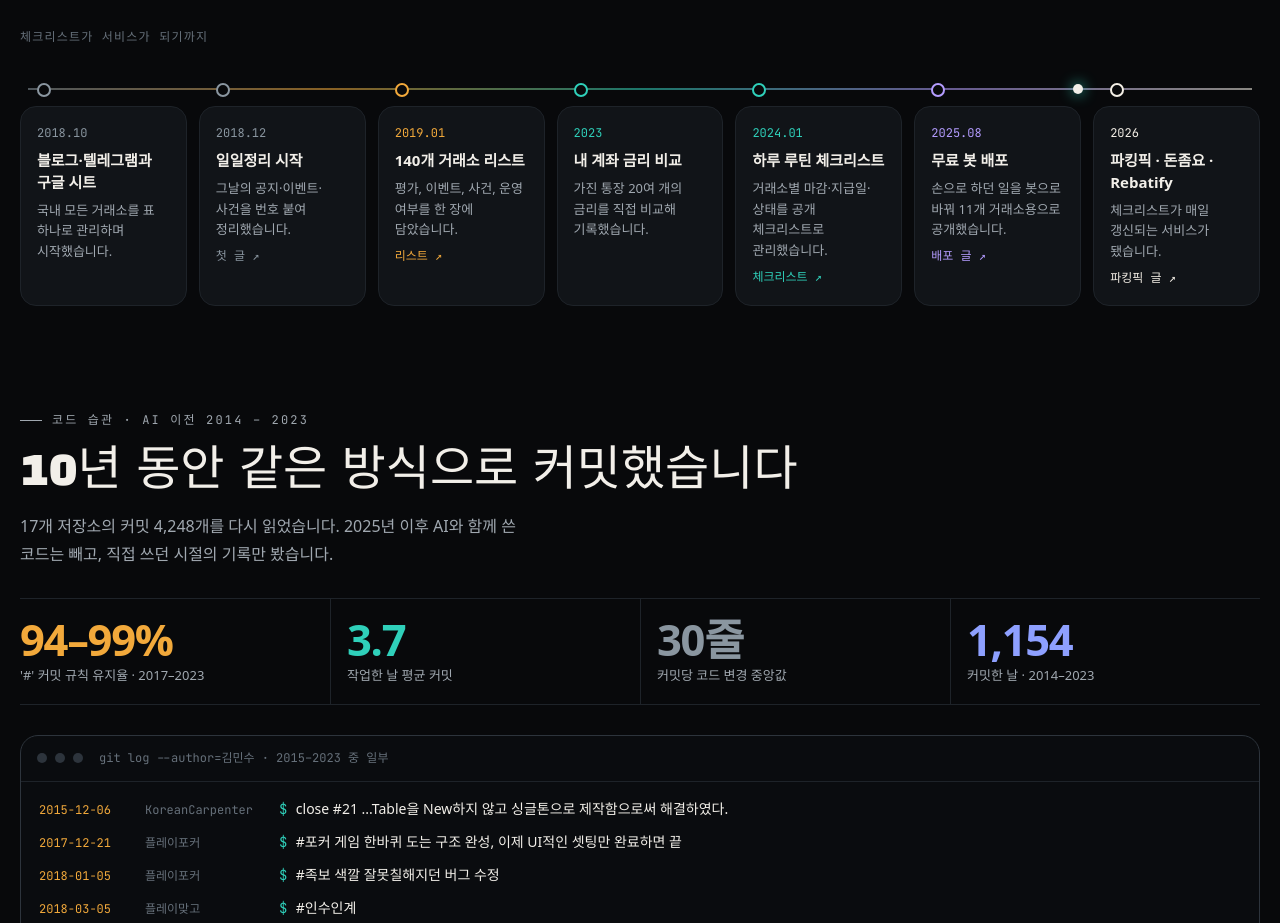
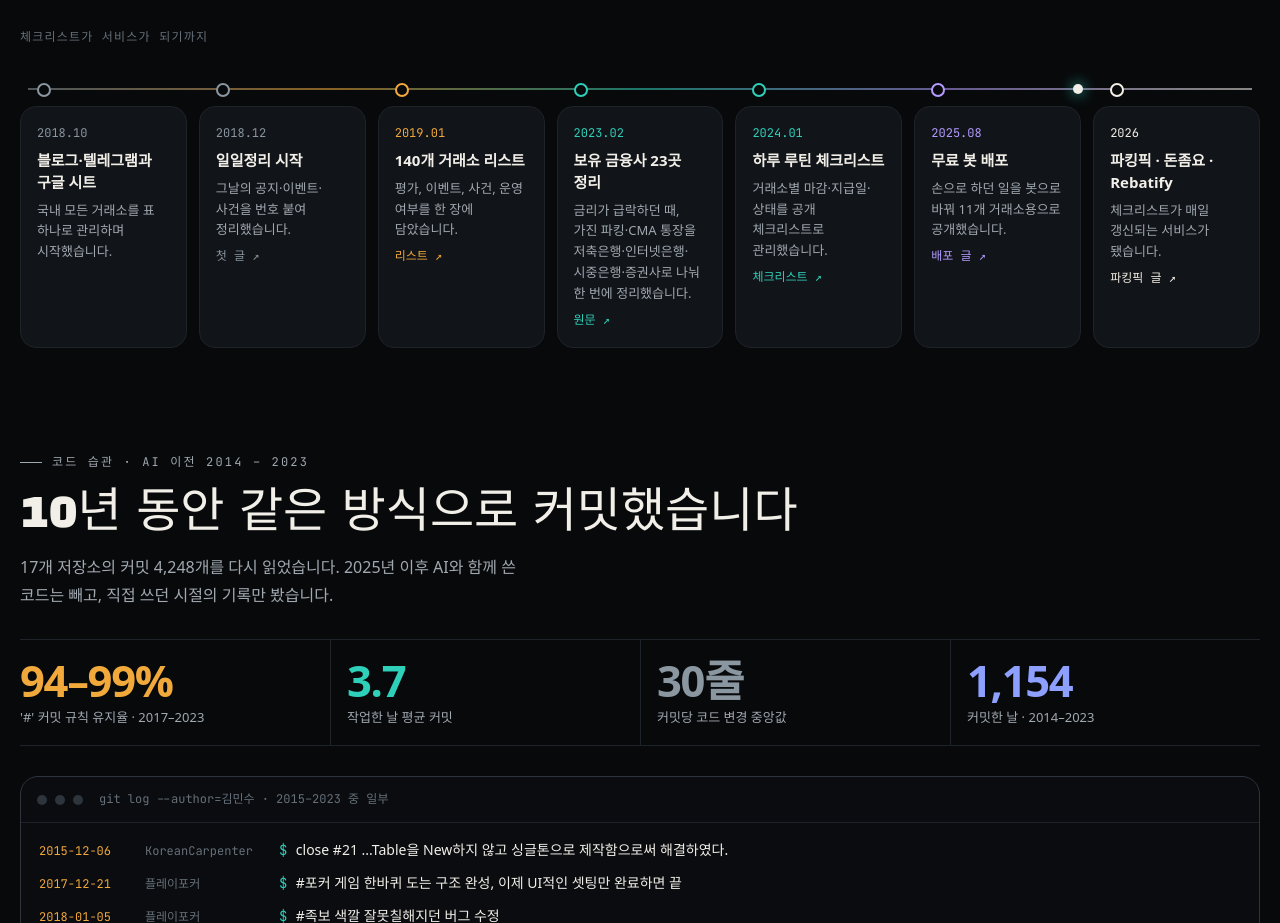
Before and after one commit to NakOh/NakOh.github.io, a plain HTML site: page index.html in a window 1280 px wide. Shown: the part 4850-5773 px from the top of the page. Drawn offline with Linux system fonts and the light colour scheme; animation ran at ten frames a second; a web font is replaced by a local one.

Commit message:
Make the 2023 rate-comparison step precise and link the source post
Co-Authored-By: Claude Opus 5.5 <noreply@anthropic.com>

```diff
--- a/index.html
+++ b/index.html
@@ -615,7 +615,7 @@ main, .marquee { position: relative; z-index: 1; }
         <div class="fs" style="--c: var(--tool)"><span class="d">2018.10</span><b>블로그·텔레그램과 구글 시트</b><p>국내 모든 거래소를 표 하나로 관리하며 시작했습니다.</p></div>
         <div class="fs" style="--c: var(--tool)"><span class="d">2018.12</span><b>일일정리 시작</b><p>그날의 공지·이벤트·사건을 번호 붙여 정리했습니다.</p><a href="https://blog.naver.com/parkingpick/221423839519" target="_blank" rel="noopener">첫 글 ↗</a></div>
         <div class="fs" style="--c: var(--client)"><span class="d">2019.01</span><b>140개 거래소 리스트</b><p>평가, 이벤트, 사건, 운영 여부를 한 장에 담았습니다.</p><a href="https://blog.naver.com/parkingpick/221435861597" target="_blank" rel="noopener">리스트 ↗</a></div>
-        <div class="fs" style="--c: var(--server)"><span class="d">2023</span><b>내 계좌 금리 비교</b><p>가진 통장 20여 개의 금리를 직접 비교해 기록했습니다.</p></div>
+        <div class="fs" style="--c: var(--server)"><span class="d">2023.02</span><b>보유 금융사 23곳 정리</b><p>금리가 급락하던 때, 가진 파킹·CMA 통장을 저축은행·인터넷은행·시중은행·증권사로 나눠 한 번에 정리했습니다.</p><a href="https://blog.naver.com/parkingpick/223021936831" target="_blank" rel="noopener">원문 ↗</a></div>
         <div class="fs" style="--c: var(--server)"><span class="d">2024.01</span><b>하루 루틴 체크리스트</b><p>거래소별 마감·지급일·상태를 공개 체크리스트로 관리했습니다.</p><a href="https://blog.naver.com/parkingpick/223315374580" target="_blank" rel="noopener">체크리스트 ↗</a></div>
         <div class="fs" style="--c: var(--w3)"><span class="d">2025.08</span><b>무료 봇 배포</b><p>손으로 하던 일을 봇으로 바꿔 11개 거래소용으로 공개했습니다.</p><a href="https://blog.naver.com/parkingpick/223968462960" target="_blank" rel="noopener">배포 글 ↗</a></div>
         <div class="fs" style="--c: var(--personal)"><span class="d">2026</span><b>파킹픽 · 돈좀요 · Rebatify</b><p>체크리스트가 매일 갱신되는 서비스가 됐습니다.</p><a href="https://blog.naver.com/parkingpick/224374138022" target="_blank" rel="noopener">파킹픽 글 ↗</a></div>
```
